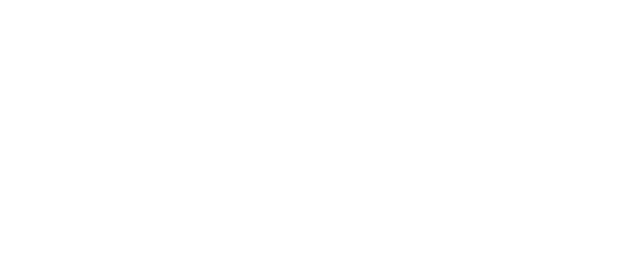
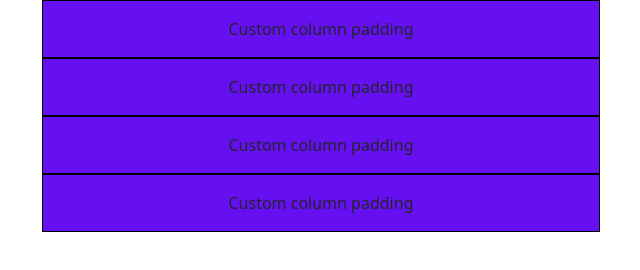
Before and after one commit to mahmudft/FE_Bootcamp_CSS_HTML, a plain HTML site: page css_ders_12/index.html in a window 1280 px wide. Shown: the whole page, without its empty margins (40-680 px from the left). Drawn offline with nearby package versions, Linux system fonts and the light colour scheme.

Commit message:
bootsrap

```diff
--- a/css_ders_12/index.css
+++ b/css_ders_12/index.css
@@ -0,0 +1,15 @@
+
+.main_container{
+    background-color:darkcyan;
+    border: 2px solid black;
+}
+
+
+.col-1 {
+    background-color: var(--bs-blue);
+}
+
+.g-col-3 {
+    border: 1px solid black;
+    background-color: var(--bs-indigo);
+}
--- a/css_ders_12/index.html
+++ b/css_ders_12/index.html
@@ -5,11 +5,39 @@
     <meta charset="UTF-8">
     <meta name="viewport" content="width=device-width, initial-scale=1.0">
     <title>Document</title>
-    <link rel="stylesheet" href="index.css">
+    <link href="https://cdn.jsdelivr.net/npm/bootstrap@5.3.1/dist/css/bootstrap.min.css" rel="stylesheet" integrity="sha384-4bw+/aepP/YC94hEpVNVgiZdgIC5+VKNBQNGCHeKRQN+PtmoHDEXuppvnDJzQIu9" crossorigin="anonymous">
+    <!-- <script src="https://cdn.jsdelivr.net/npm/less" defer></script> -->
+    <!-- <link rel="stylesheet/less" type="text/css" href="style.less"> -->
+    <!-- <link rel="stylesheet" href="static/bootstrap.min.css">
+    <script src="static/bootstrap.bundle.min.js" defer></script> -->
+    <link  rel="stylesheet" href="index.css">
 </head>
 
 <body>
 
+    <!-- <div class="container-md main_container">
+        <p>Container Paragraph</p>
+        <span>Container Inline </span>
+    </div>
+    <div class="main ">
+    </div> -->
+    <div class="container text-center">
+        <div class="grid row-cols-2  g-2 g-lg-3">
+          <div class="g-col-3">
+            <div class="p-3">Custom column padding</div>
+          </div>
+          <div class="g-col-3">
+            <div class="p-3">Custom column padding</div>
+          </div>
+          <div class="g-col-3">
+            <div class="p-3">Custom column padding</div>
+          </div>
+          <div class="g-col-3">
+            <div class="p-3">Custom column padding</div>
+          </div>
+        </div>
+      </div>
+    <script src="https://cdn.jsdelivr.net/npm/bootstrap@5.3.1/dist/js/bootstrap.bundle.min.js" integrity="sha384-HwwvtgBNo3bZJJLYd8oVXjrBZt8cqVSpeBNS5n7C8IVInixGAoxmnlMuBnhbgrkm" crossorigin="anonymous"></script>
 </body>
 
 </html>
--- /dev/null
+++ b/css_ders_12/style.less
@@ -0,0 +1,48 @@
+
+#colors(){
+    primary: blue;
+    error: red;
+    warning: yellow;
+}
+
+@color: green;
+@width: 200px;
+@height: 400px;
+.container {
+    background-color: @color;
+    .border();
+    @media (min-width: 800px) {
+        width: 70vw;
+        @media (min-resolution: 52dpi) {
+            background-color: crimson;
+        }
+    }
+    p {
+        background-color: red;
+    }
+    span {
+        background-color: coral;
+    }
+    &:hover{
+        background-color: #colors()[primary];
+    }
+}
+
+
+
+.main{
+    .border();
+}
+
+
+
+.border {
+    width: @width;
+    height: @height+200px;
+    border: 2px solid black;
+}
+
+
+
+
+md   sm   lg
```
Also changed, not shown: css_ders_12/static/bootstrap.bundle.min.js (added), css_ders_12/static/bootstrap.min.css (added), tapsiriq.txt.
